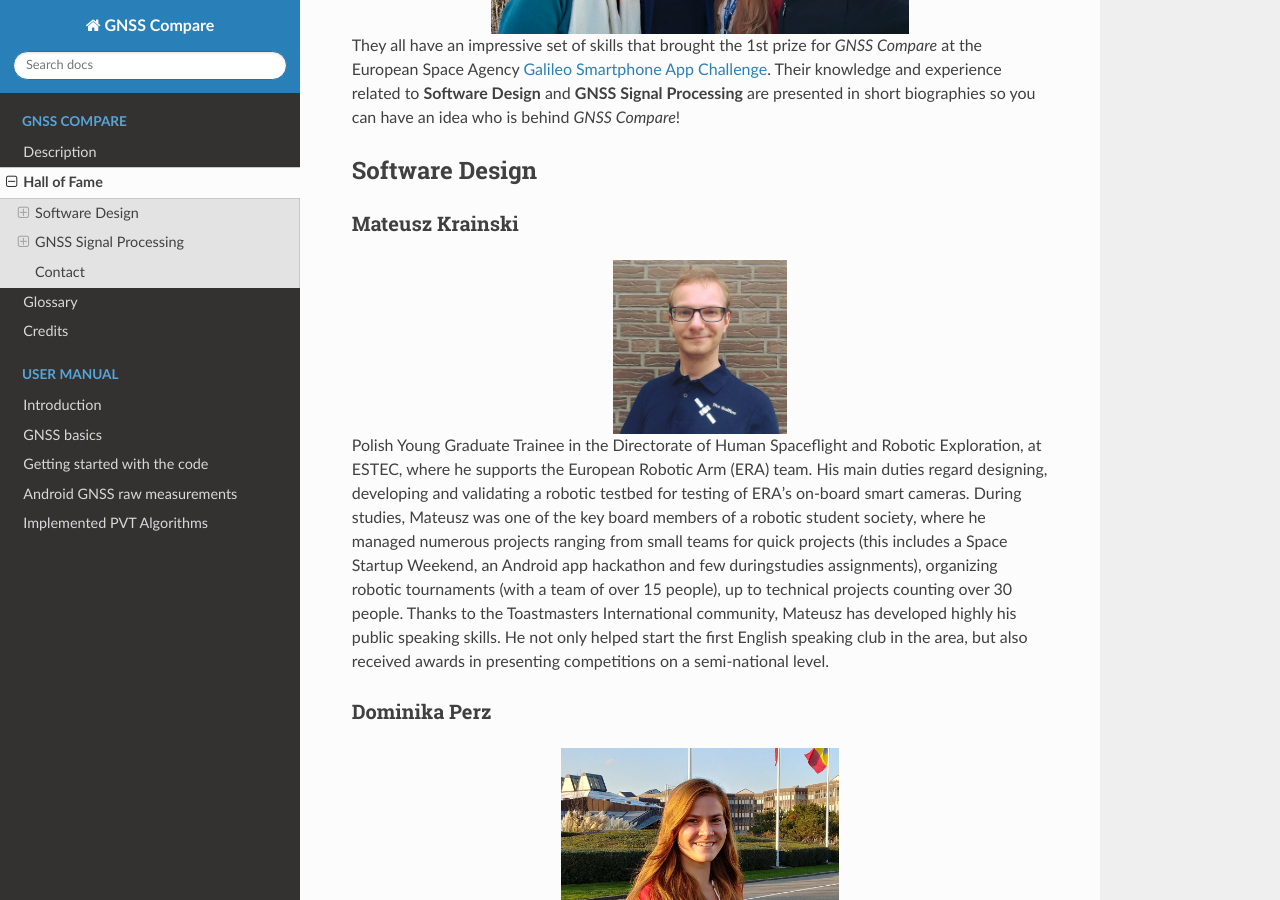
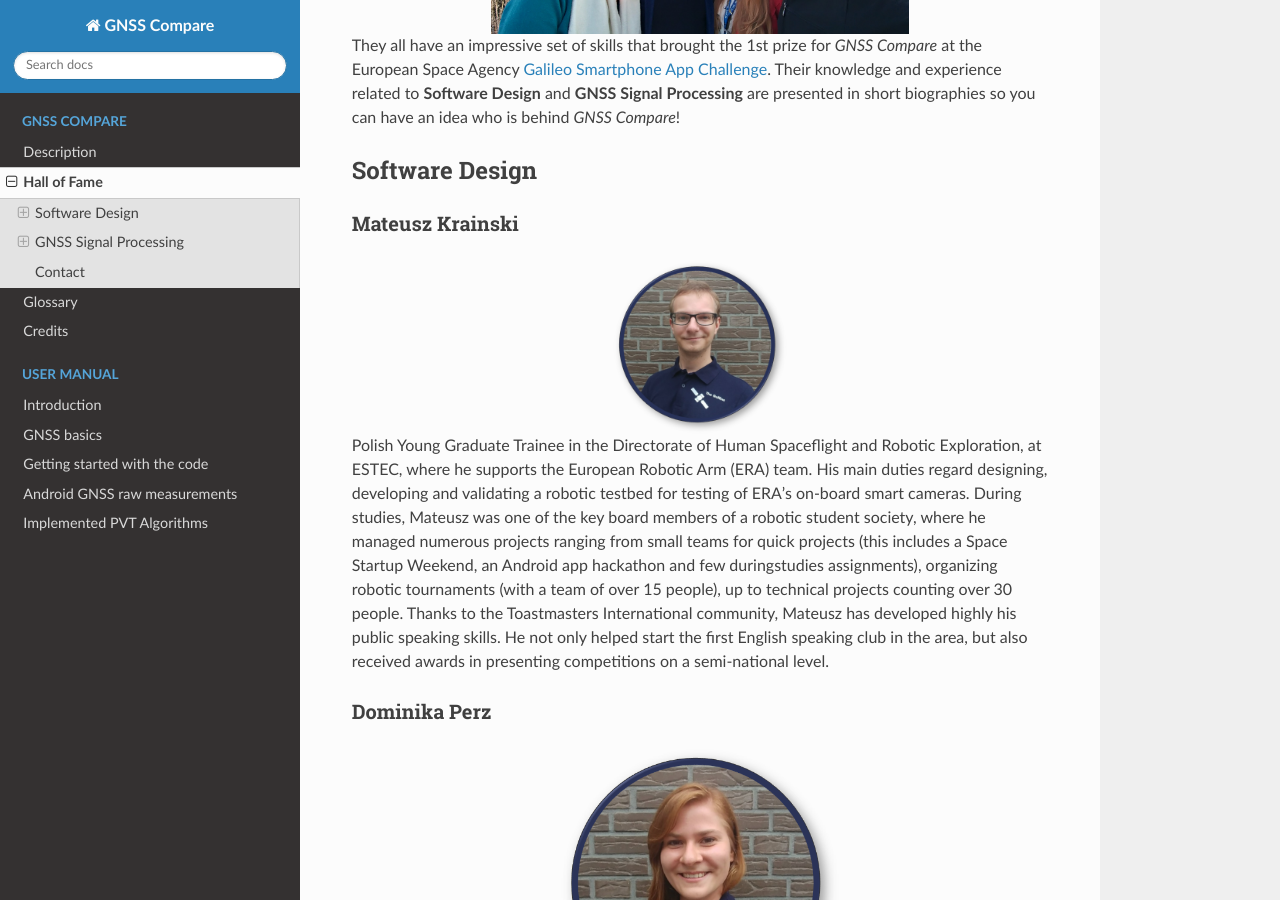
Before and after one commit to TheGalfins/GNSS_Compare, a Sphinx documentation site: the page built from docs/team.rst, in a window 1280 px wide and 900 px high, scrolled down 534 px. Built offline with Sphinx 7.4.7 and the Read the Docs theme 2.0.0, drawn with Linux system fonts in a browser that asks for light colours; pages that are not in the unit, such as notebooks, are missing from menus.

Commit message:
Changed pictures to latest

```diff
--- a/docs/team.rst
+++ b/docs/team.rst
@@ -25,7 +25,7 @@ Software Design
 Mateusz Krainski
 -----------------
 
-.. image:: img/Mat.jpg
+.. image:: img/Mat.png
     :width: 25%
     :align: center
     :alt: Mat
@@ -45,7 +45,7 @@ on a semi-national level.
 Dominika Perz
 -----------------
 
-.. image:: img/Dominika.jpg
+.. image:: img/Dominika.png
     :width: 40%
     :align: center
     :alt: Dominika
```
Also changed, not shown: other parts of docs/team.rst (+2 -2 lines), docs/img/Dominika.jpg (deleted), docs/img/Dominika.png (added), docs/img/Mareike.jpg (deleted), docs/img/Mareike.png (added), docs/img/Mat.jpg (deleted), docs/img/Mat.png (added), docs/img/Sebastian.jpg (deleted), docs/img/Sebastian.png (added).
